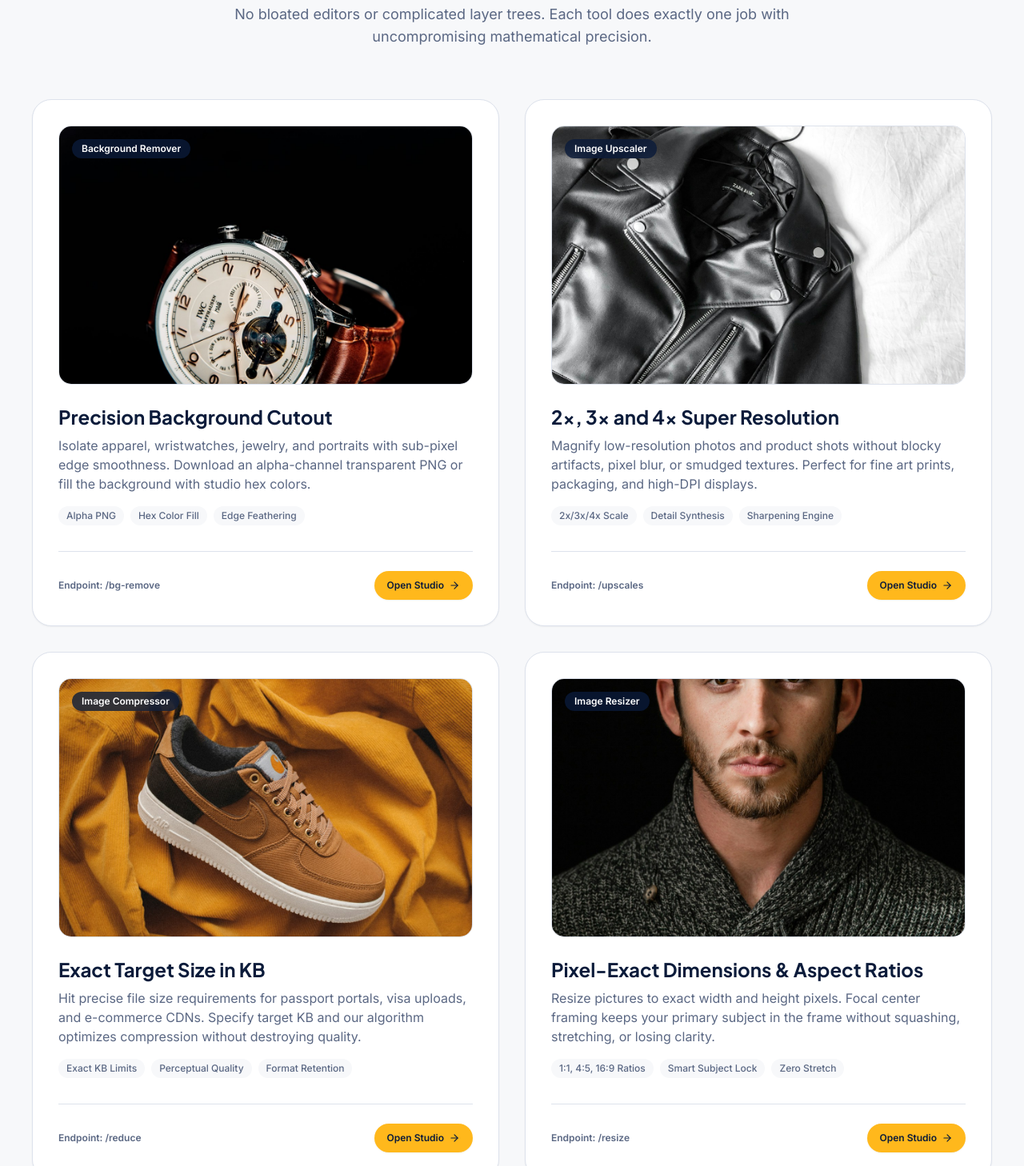
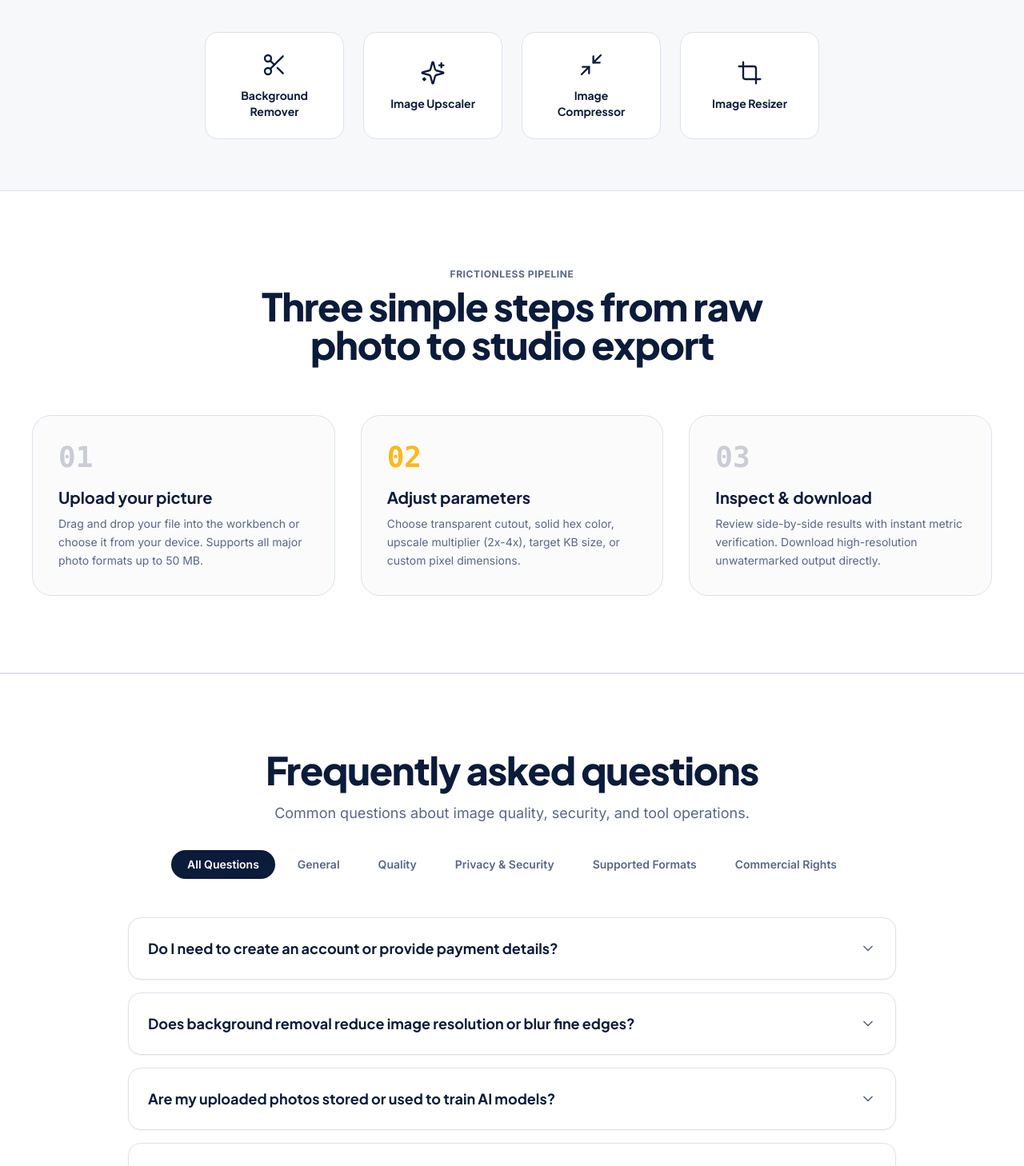
Before and after one commit to Emam-Bokhari/pixlab-frontend, a Next.js app: page / in a window 1280 px wide. Shown: the part 992-2450 px from the top of the page at 80% size. Built offline with nearby package versions, Linux system fonts and the light colour scheme.

Commit message:
feat: create home page with studio tools, interactive slider, and FAQ section

```diff
--- a/app/page.tsx
+++ b/app/page.tsx
@@ -1,9 +1,36 @@
 import Link from "next/link";
-import { ArrowRight, Cpu, Maximize2, Minimize2, Image as ImageIcon } from "lucide-react";
+import { ArrowRight, Scissors, Sparkles, Minimize2, Crop } from "lucide-react";
 import { Button } from "@/components/ui/button";
 import { Badge } from "@/components/ui/badge";
 import { BeforeAfterSlider } from "@/components/before-after-slider";
 import { FAQSection } from "@/components/faq-section";
+
+const STUDIO_TOOLS = [
+  {
+    id: "bg-remove",
+    name: "Background Remover",
+    href: "/background-remover",
+    icon: Scissors,
+  },
+  {
+    id: "upscale",
+    name: "Image Upscaler",
+    href: "/image-upscaler",
+    icon: Sparkles,
+  },
+  {
+    id: "compress",
+    name: "Image Compressor",
+    href: "/image-compressor",
+    icon: Minimize2,
+  },
+  {
+    id: "resize",
+    name: "Image Resizer",
+    href: "/image-resizer",
+    icon: Crop,
+  },
+];
 
 const HOME_FAQS = [
   {
@@ -87,176 +114,39 @@ export default function HomePage() {
       </section>
 
       {/* CORE FOUR TOOLS SHOWCASE */}
-      <section className="bg-mist py-16 sm:py-20 lg:py-24 border-b border-line">
-        <div className="mx-auto w-full max-w-7xl 2xl:max-w-[1700px] px-4 sm:px-6 lg:px-10 2xl:px-14">
-          <div className="text-center max-w-3xl mx-auto mb-16">
+      <section className="bg-mist py-12 sm:py-16 border-b border-line">
+        <div className="mx-auto w-full max-w-5xl px-4 sm:px-6 lg:px-8">
+          <div className="text-center max-w-2xl mx-auto mb-8 sm:mb-10">
             <p className="text-xs font-bold uppercase tracking-wider text-dim">
               Everything in One Place
             </p>
-            <h2 className="mt-2 font-head text-3xl sm:text-4xl lg:text-5xl font-extrabold tracking-tight text-ink">
+            <h2 className="mt-2 font-head text-2xl sm:text-3xl lg:text-4xl font-extrabold tracking-tight text-ink">
               Four specialized studio tools built for high-throughput workflows
             </h2>
-            <p className="mt-4 text-base sm:text-lg text-dim leading-relaxed">
-              No bloated editors or complicated layer trees. Each tool does exactly one job with uncompromising mathematical precision.
+            <p className="mt-3 text-sm sm:text-base text-dim leading-relaxed max-w-xl mx-auto">
+              No bloated editors or complicated layer trees. Each tool does exactly one job with uncompromising precision.
             </p>
           </div>
 
-          <div className="grid grid-cols-1 md:grid-cols-2 gap-8">
-            {/* Tool 1: Background Remover */}
-            <div className="group flex flex-col justify-between rounded-3xl border border-line bg-white p-6 sm:p-8 shadow-sm transition-all duration-300 hover:shadow-xl hover:-translate-y-1">
-              <div>
-                <div className="relative aspect-[16/10] w-full overflow-hidden rounded-2xl bg-mist border border-line mb-6">
-                  <img
-                    src="/assets/img/watch-hero.jpg"
-                    alt="Background removal showcase"
-                    className="h-full w-full object-cover transition-transform duration-500 group-hover:scale-105"
-                  />
-                  <div className="absolute top-4 left-4 rounded-full bg-ink/80 px-3 py-1 text-xs font-semibold text-white backdrop-blur">
-                    Background Remover
+          {/* 4 Minimalist Icon Cards in One Line (Screenshot Style) */}
+          <div className="grid grid-cols-4 gap-2.5 sm:gap-4 md:gap-6 max-w-3xl mx-auto">
+            {STUDIO_TOOLS.map((tool) => {
+              const ToolIcon = tool.icon;
+              return (
+                <Link
+                  key={tool.id}
+                  href={tool.href}
+                  className="group flex flex-col items-center justify-center rounded-2xl border border-line bg-white p-3.5 sm:p-5 md:p-6 shadow-xs transition-all duration-200 hover:border-ink/20 hover:shadow-md hover:-translate-y-1 focus:outline-none focus-visible:ring-2 focus-visible:ring-ink"
+                >
+                  <div className="mb-2 sm:mb-3 flex items-center justify-center text-ink transition-transform duration-200 group-hover:scale-110 group-hover:text-gold-600">
+                    <ToolIcon className="h-6 w-6 sm:h-7 sm:w-7 md:h-8 md:w-8 stroke-[1.75]" />
                   </div>
-                </div>
-
-                <h3 className="font-head text-2xl font-bold text-ink">
-                  Precision Background Cutout
-                </h3>
-                <p className="mt-2 text-sm sm:text-base text-dim leading-relaxed">
-                  Isolate apparel, wristwatches, jewelry, and portraits with sub-pixel edge smoothness. Download an alpha-channel transparent PNG or fill the background with studio hex colors.
-                </p>
-
-                <div className="mt-4 flex flex-wrap gap-2 text-xs font-medium text-dim">
-                  <span className="rounded-lg bg-mist px-2.5 py-1">Alpha PNG</span>
-                  <span className="rounded-lg bg-mist px-2.5 py-1">Hex Color Fill</span>
-                  <span className="rounded-lg bg-mist px-2.5 py-1">Edge Feathering</span>
-                </div>
-              </div>
-
-              <div className="mt-8 pt-6 border-t border-line flex items-center justify-between">
-                <span className="text-xs font-semibold text-dim">Endpoint: /bg-remove</span>
-                <Button asChild variant="gold" size="sm" className="font-semibold">
-                  <Link href="/background-remover">
-                    Open Studio
-                    <ArrowRight className="ml-1.5 h-3.5 w-3.5" />
-                  </Link>
-                </Button>
-              </div>
-            </div>
-
-            {/* Tool 2: Upscaler */}
-            <div className="group flex flex-col justify-between rounded-3xl border border-line bg-white p-6 sm:p-8 shadow-sm transition-all duration-300 hover:shadow-xl hover:-translate-y-1">
-              <div>
-                <div className="relative aspect-[16/10] w-full overflow-hidden rounded-2xl bg-mist border border-line mb-6">
-                  <img
-                    src="/assets/img/jacket-upscale.jpg"
-                    alt="Image upscaler texture showcase"
-                    className="h-full w-full object-cover transition-transform duration-500 group-hover:scale-105"
-                  />
-                  <div className="absolute top-4 left-4 rounded-full bg-ink/80 px-3 py-1 text-xs font-semibold text-white backdrop-blur">
-                    Image Upscaler
-                  </div>
-                </div>
-
-                <h3 className="font-head text-2xl font-bold text-ink">
-                  2x, 3x and 4x Super Resolution
-                </h3>
-                <p className="mt-2 text-sm sm:text-base text-dim leading-relaxed">
-                  Magnify low-resolution photos and product shots without blocky artifacts, pixel blur, or smudged textures. Perfect for fine art prints, packaging, and high-DPI displays.
-                </p>
-
-                <div className="mt-4 flex flex-wrap gap-2 text-xs font-medium text-dim">
-                  <span className="rounded-lg bg-mist px-2.5 py-1">2x/3x/4x Scale</span>
-                  <span className="rounded-lg bg-mist px-2.5 py-1">Detail Synthesis</span>
-                  <span className="rounded-lg bg-mist px-2.5 py-1">Sharpening Engine</span>
-                </div>
-              </div>
-
-              <div className="mt-8 pt-6 border-t border-line flex items-center justify-between">
-                <span className="text-xs font-semibold text-dim">Endpoint: /upscales</span>
-                <Button asChild variant="gold" size="sm" className="font-semibold">
-                  <Link href="/image-upscaler">
-                    Open Studio
-                    <ArrowRight className="ml-1.5 h-3.5 w-3.5" />
-                  </Link>
-                </Button>
-              </div>
-            </div>
-
-            {/* Tool 3: Compressor */}
-            <div className="group flex flex-col justify-between rounded-3xl border border-line bg-white p-6 sm:p-8 shadow-sm transition-all duration-300 hover:shadow-xl hover:-translate-y-1">
-              <div>
-                <div className="relative aspect-[16/10] w-full overflow-hidden rounded-2xl bg-mist border border-line mb-6">
-                  <img
-                    src="/assets/img/sneaker-compress.jpg"
-                    alt="Image compression showcase"
-                    className="h-full w-full object-cover transition-transform duration-500 group-hover:scale-105"
-                  />
-                  <div className="absolute top-4 left-4 rounded-full bg-ink/80 px-3 py-1 text-xs font-semibold text-white backdrop-blur">
-                    Image Compressor
-                  </div>
-                </div>
-
-                <h3 className="font-head text-2xl font-bold text-ink">
-                  Exact Target Size in KB
-                </h3>
-                <p className="mt-2 text-sm sm:text-base text-dim leading-relaxed">
-                  Hit precise file size requirements for passport portals, visa uploads, and e-commerce CDNs. Specify target KB and our algorithm optimizes compression without destroying quality.
-                </p>
-
-                <div className="mt-4 flex flex-wrap gap-2 text-xs font-medium text-dim">
-                  <span className="rounded-lg bg-mist px-2.5 py-1">Exact KB Limits</span>
-                  <span className="rounded-lg bg-mist px-2.5 py-1">Perceptual Quality</span>
-                  <span className="rounded-lg bg-mist px-2.5 py-1">Format Retention</span>
-                </div>
-              </div>
-
-              <div className="mt-8 pt-6 border-t border-line flex items-center justify-between">
-                <span className="text-xs font-semibold text-dim">Endpoint: /reduce</span>
-                <Button asChild variant="gold" size="sm" className="font-semibold">
-                  <Link href="/image-compressor">
-                    Open Studio
-                    <ArrowRight className="ml-1.5 h-3.5 w-3.5" />
-                  </Link>
-                </Button>
-              </div>
-            </div>
-
-            {/* Tool 4: Resizer */}
-            <div className="group flex flex-col justify-between rounded-3xl border border-line bg-white p-6 sm:p-8 shadow-sm transition-all duration-300 hover:shadow-xl hover:-translate-y-1">
-              <div>
-                <div className="relative aspect-[16/10] w-full overflow-hidden rounded-2xl bg-mist border border-line mb-6">
-                  <img
-                    src="/assets/img/man-portrait.jpg"
-                    alt="Image resizer aspect ratio showcase"
-                    className="h-full w-full object-cover transition-transform duration-500 group-hover:scale-105"
-                  />
-                  <div className="absolute top-4 left-4 rounded-full bg-ink/80 px-3 py-1 text-xs font-semibold text-white backdrop-blur">
-                    Image Resizer
-                  </div>
-                </div>
-
-                <h3 className="font-head text-2xl font-bold text-ink">
-                  Pixel-Exact Dimensions &amp; Aspect Ratios
-                </h3>
-                <p className="mt-2 text-sm sm:text-base text-dim leading-relaxed">
-                  Resize pictures to exact width and height pixels. Focal center framing keeps your primary subject in the frame without squashing, stretching, or losing clarity.
-                </p>
-
-                <div className="mt-4 flex flex-wrap gap-2 text-xs font-medium text-dim">
-                  <span className="rounded-lg bg-mist px-2.5 py-1">1:1, 4:5, 16:9 Ratios</span>
-                  <span className="rounded-lg bg-mist px-2.5 py-1">Smart Subject Lock</span>
-                  <span className="rounded-lg bg-mist px-2.5 py-1">Zero Stretch</span>
-                </div>
-              </div>
-
-              <div className="mt-8 pt-6 border-t border-line flex items-center justify-between">
-                <span className="text-xs font-semibold text-dim">Endpoint: /resize</span>
-                <Button asChild variant="gold" size="sm" className="font-semibold">
-                  <Link href="/image-resizer">
-                    Open Studio
-                    <ArrowRight className="ml-1.5 h-3.5 w-3.5" />
-                  </Link>
-                </Button>
-              </div>
-            </div>
+                  <span className="font-head text-[11px] sm:text-xs md:text-sm font-bold text-ink text-center leading-tight">
+                    {tool.name}
+                  </span>
+                </Link>
+              );
+            })}
           </div>
         </div>
       </section>
```
